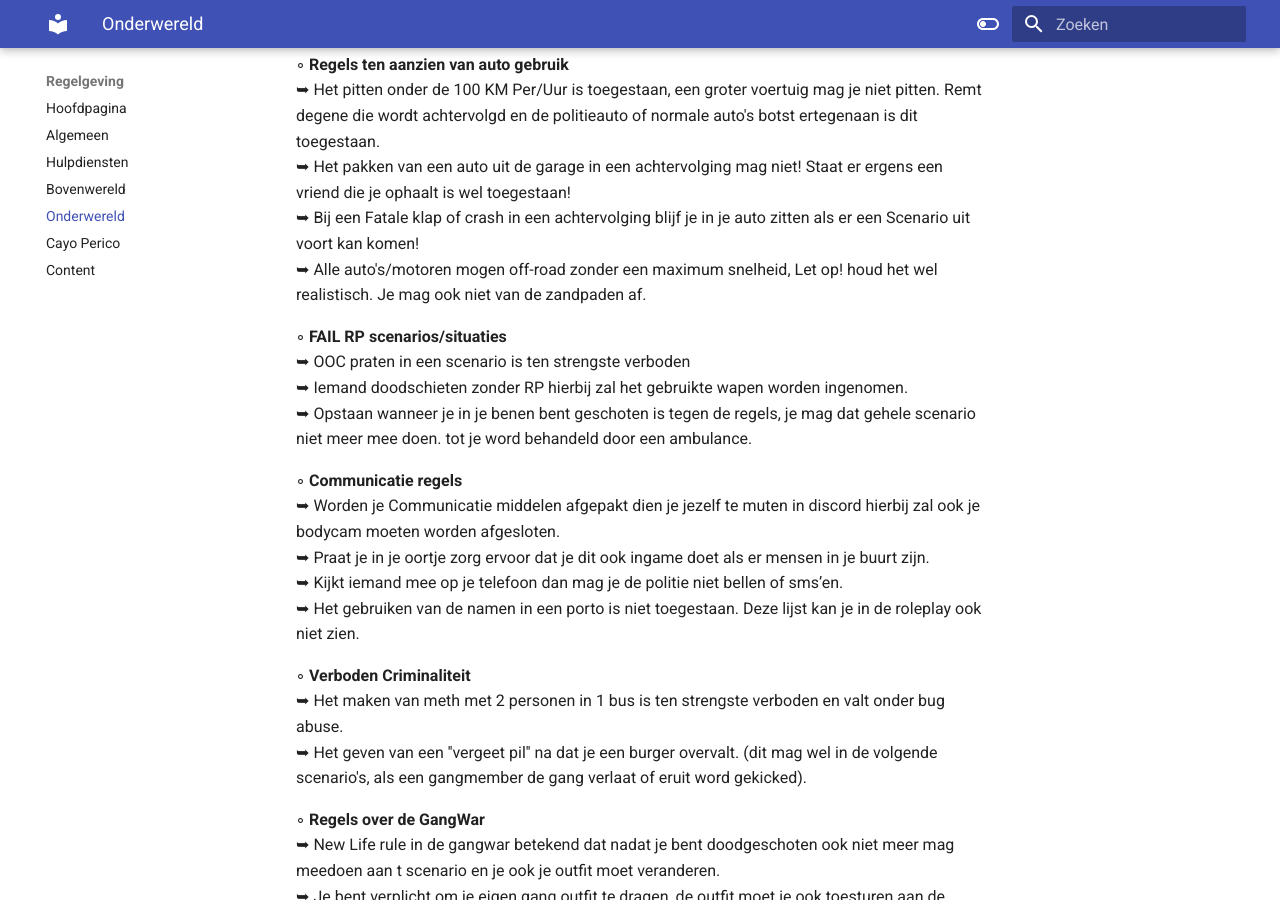
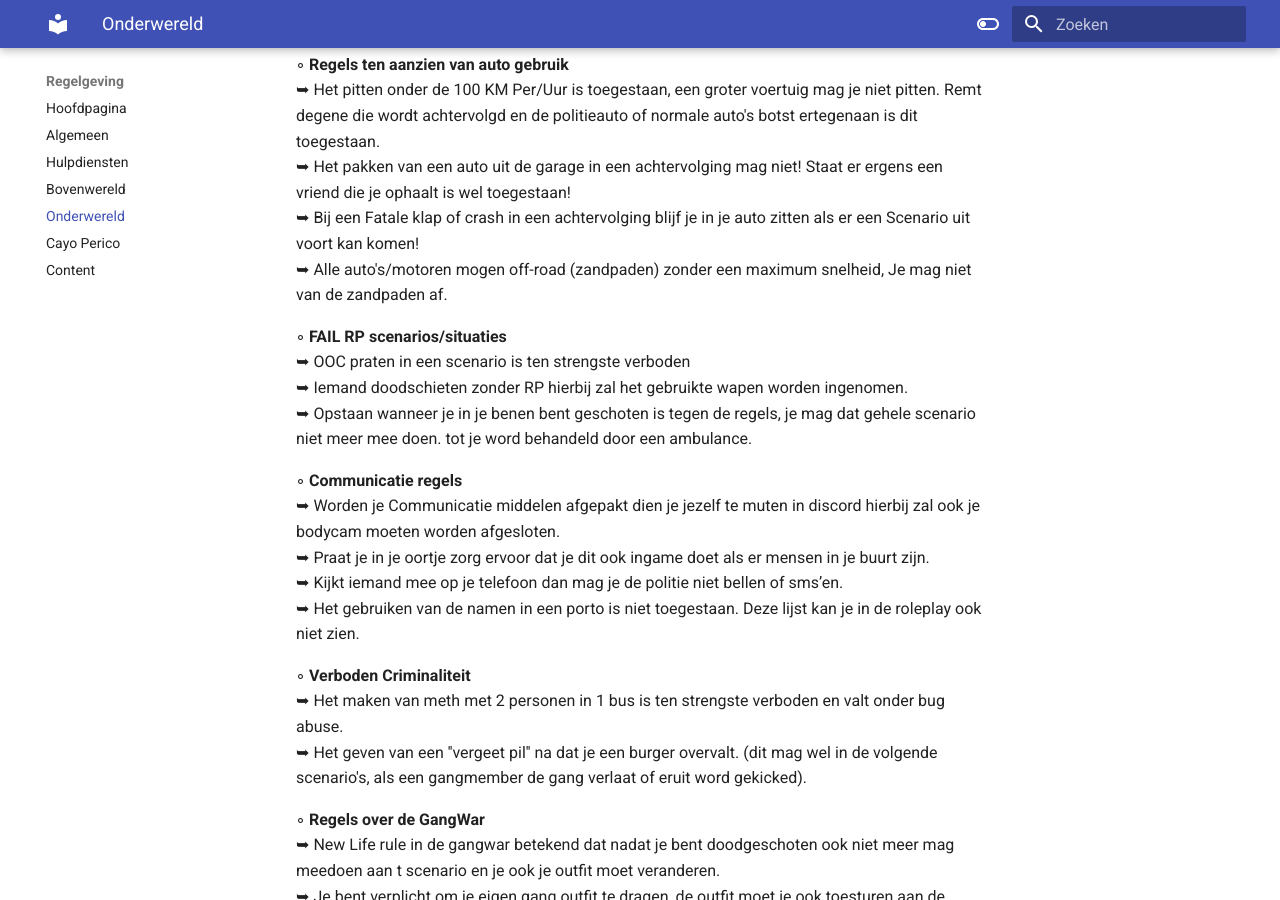
Before and after one commit to CappaWappa/Regels, an MkDocs documentation site: the page built from docs/onderwereld.md, in a window 1280 px wide and 900 px high, scrolled down 2732 px. Built offline with MkDocs 1.6.1 and Material for MkDocs 9.7.7, drawn with Linux system fonts in a browser that asks for light colours; comment, search, counter and statistics services are not loaded.

Commit message:
Update onderwereld.md

```diff
--- a/docs/onderwereld.md
+++ b/docs/onderwereld.md
@@ -86,8 +86,7 @@ Nieuwe spelers die de onderwereld induiken worden niet meer geacht als nieuwe sp
      ➥ Het pitten onder de 100 KM Per/Uur is toegestaan, een groter voertuig mag je niet pitten. Remt degene die wordt achtervolgd en de politieauto of normale auto's botst ertegenaan is dit toegestaan.<br>
      ➥ Het pakken van een auto uit de garage in een achtervolging mag niet! Staat er ergens een vriend die je ophaalt is wel toegestaan! <br>
      ➥ Bij een Fatale klap of crash in een achtervolging blijf je in je auto zitten als er een Scenario uit voort kan komen! <br>
-     ➥ Alle auto's/motoren mogen off-road zonder een maximum snelheid, Let op! houd het wel realistisch.
-     Je mag ook niet van de zandpaden af. <br>
+     ➥ Alle auto's/motoren mogen off-road (zandpaden) zonder een maximum snelheid, Je mag niet van de zandpaden af. <br>
 
 ◦ <b>FAIL RP scenarios/situaties</b>     <br>
      ➥  OOC praten in een scenario is ten strengste verboden <br>
```
